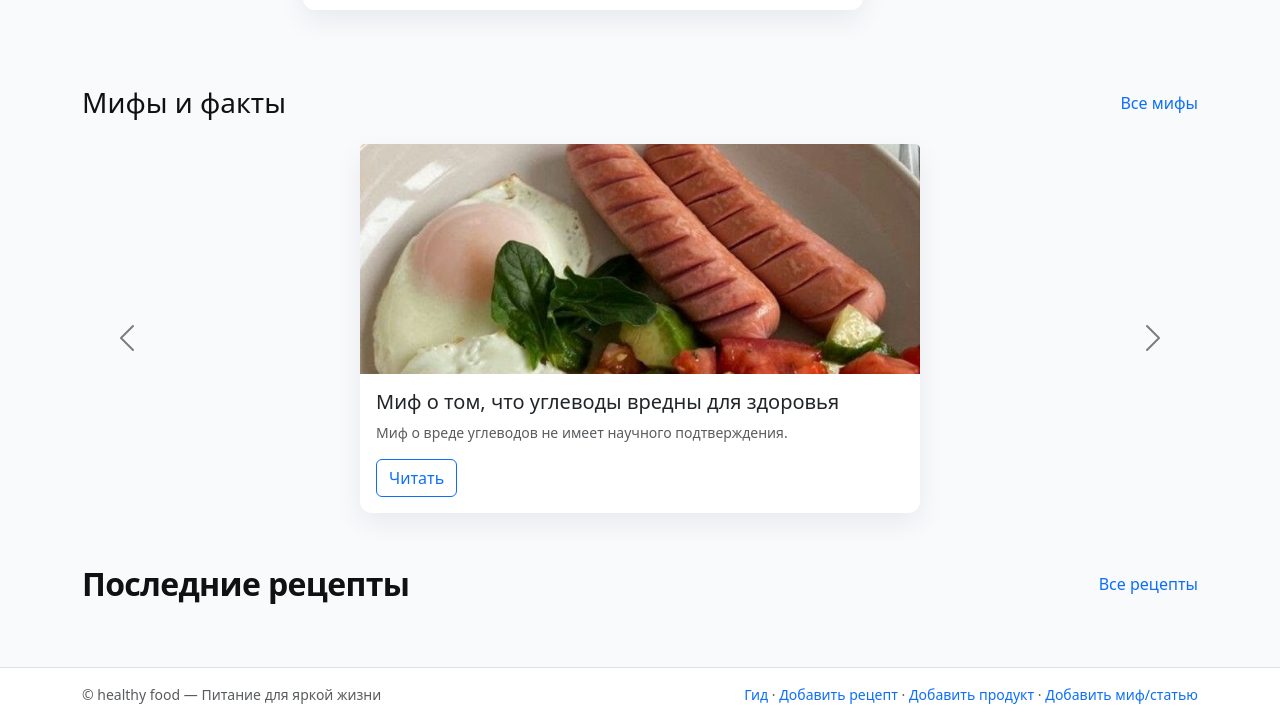
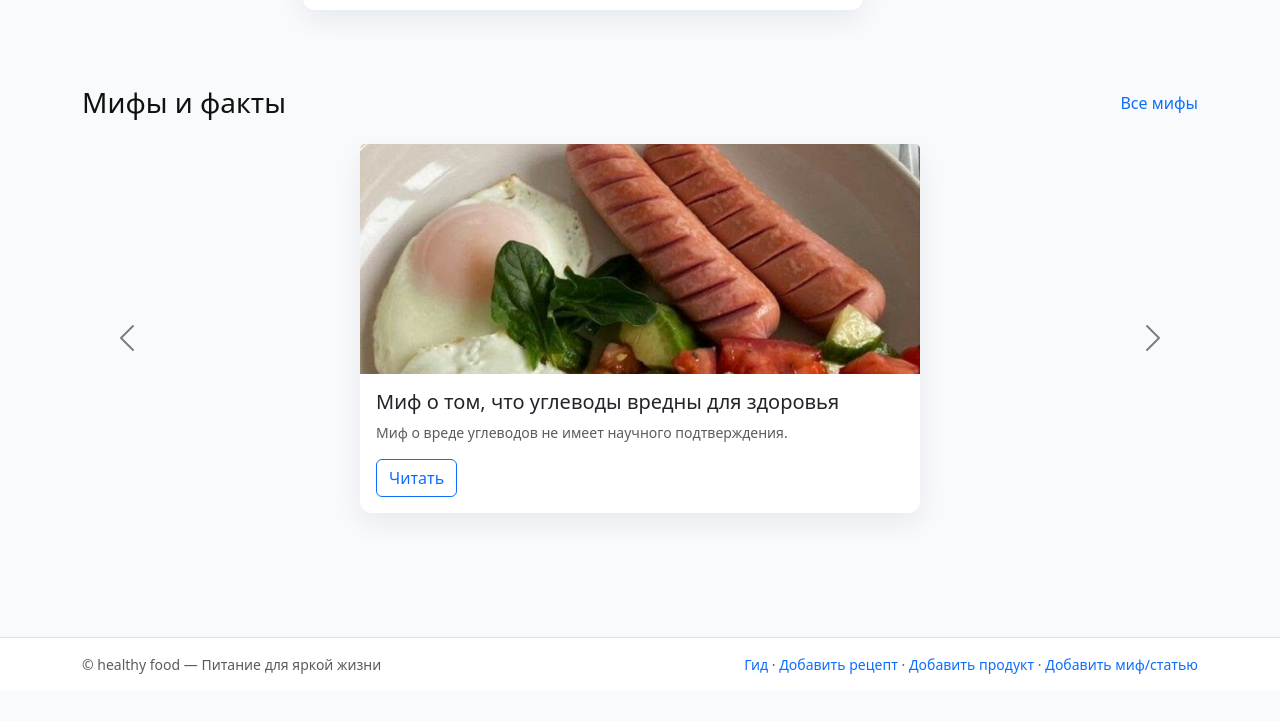
Before and after one commit to DaFi3134/foods, a plain HTML site: page docs/index.html in a window 1280 px wide. Shown: the part 1434-2155 px from the top of the page. After the commit the page ends 2125 px from the top, so only its background shows below. Drawn offline with nearby package versions, Linux system fonts and the light colour scheme.

Commit message:
Update index.html

```diff
--- a/docs/index.html
+++ b/docs/index.html
@@ -95,11 +95,6 @@
   </div>
 </section>
 
-<div class="d-flex justify-content-between align-items-center mb-3">
-  <h2 class="page-title mb-0">Последние рецепты</h2>
-  <a href="library.html">Все рецепты</a>
-</div>
-<div class="row g-4" id="latestRecipes"></div>
 </div></main>
 <footer id="site-footer"></footer>
 <script src="https://cdn.jsdelivr.net/npm/bootstrap@5.3.2/dist/js/bootstrap.bundle.min.js"></script>
```
